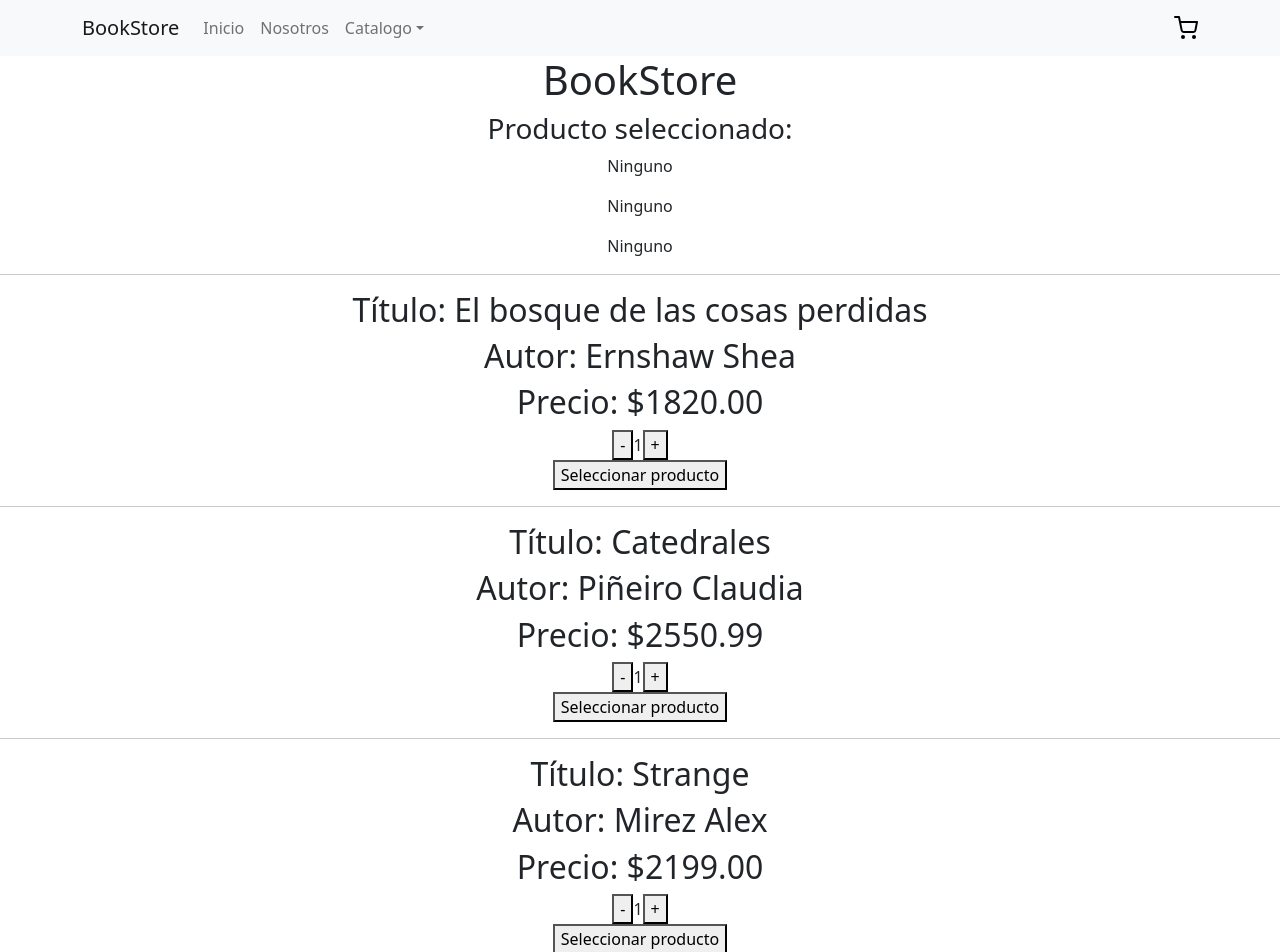
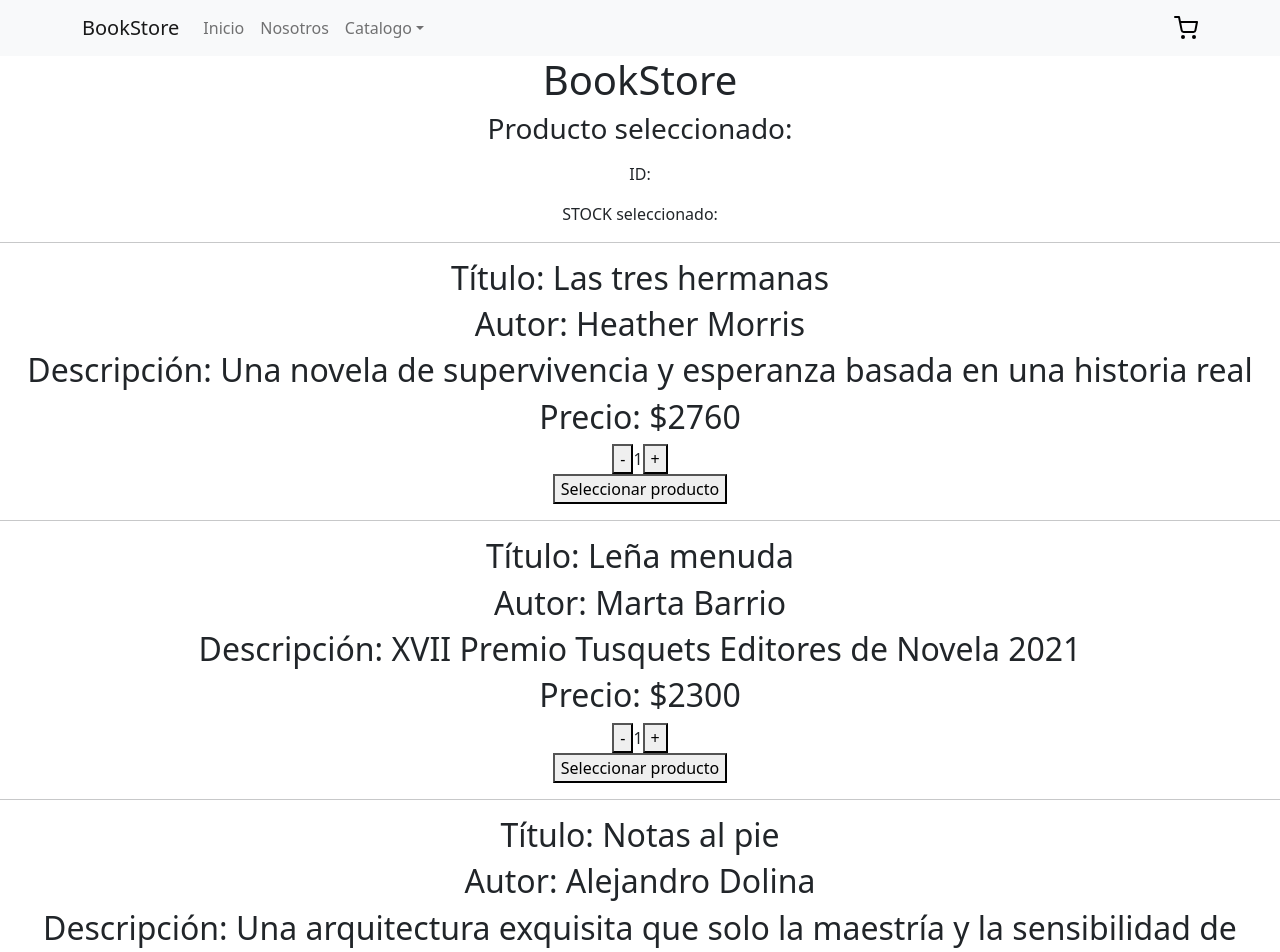
Before and after one commit to NoeliaLezcano/e-commerce-react, a React (Create React App) app: page / in a window 1280 px wide. Shown: the top 952 px of the page. Built offline with nearby package versions, Linux system fonts and the light colour scheme.

Commit message:
Desafío: Catálogo con MAPS y Promises

```diff
--- a/src/components/item-counter/ItemCount.js
+++ b/src/components/item-counter/ItemCount.js
@@ -1,7 +1,11 @@
-import React, { useState } from "react";
+import React, { useEffect, useState } from "react";
 
-const ItemCounter = ({ stock, initial}) => {
+const ItemCounter = ({ stock, initial, setSotckSelected}) => {
   const [counter, setCounter] = useState(initial);
+
+  useEffect(() => {
+    setSotckSelected(counter);
+  }, [counter]);
 
   const minusCounter = () => {
     if (counter <= initial) return;
--- /dev/null
+++ b/src/components/item-list/ItemList.js
@@ -0,0 +1,18 @@
+import React from 'react'
+import Item from "../item/Item";
+
+const ItemList = ({ productos, setSelectedItem }) => {
+
+    return (
+
+        <div>
+
+            {
+                productos.map((producto) => <Item key={producto.id} {...producto} setSelectedItem={setSelectedItem}/>)
+            }
+
+        </div>
+    )
+}
+
+export default ItemList
--- a/src/components/item/Item.js
+++ b/src/components/item/Item.js
@@ -1,15 +1,25 @@
+import { useState } from "react";
 import ItemCounter from "../item-counter/ItemCount";
 
-const Item = ({name, author, price, id, setSelectedItem}) => {
-    const selectItem = () => setSelectedItem({ name, price, id })
-  return <div>
-      <h2>Título: {name} </h2>
-      <h2>Autor: {author}</h2>
-      <h2>Precio: ${price} </h2>
-      <ItemCounter stock={10} initial={1} />
-      <button onClick={selectItem}>Seleccionar producto</button>
-      <hr/>
-  </div>;
+const Item = ({ id, title, author, description, price, stock, setSelectedItem }) => {
+  const [sotckSelected, setSotckSelected] = useState(0);
+
+  const selectItem = () =>
+    setSelectedItem({ id, title, author, description, price, stock: sotckSelected });
+
+  return (
+    <>
+      <div>
+        <h2>Título: {title}</h2>
+        <h2>Autor: {author}</h2>
+        <h2>Descripción: {description}</h2>
+        <h2>Precio: ${price} </h2>
+        <ItemCounter stock={stock} initial={1} setSotckSelected={setSotckSelected} />
+        <button onClick={selectItem}>Seleccionar producto</button>
+      </div>
+      <hr />
+    </>
+  );
 };
 
 export default Item;
--- a/src/components/items-list-container/ItemListContainer.js
+++ b/src/components/items-list-container/ItemListContainer.js
@@ -1,33 +1,47 @@
-import { useState } from "react";
-import Item from "../item/Item";
+import { useEffect, useState } from "react";
+import { productsAPI } from "../../helpers/promises";
+import ItemList from "../item-list/ItemList"
 
-const items = [
-    { id: "1", name: "El bosque de las cosas perdidas", price: "1820.00", author: "Ernshaw Shea" },
-    { id: "2", name: "Catedrales", price: "2550.99", author: "Piñeiro Claudia" },
-    { id: "3", name: "Strange", price: "2199.00", author: "Mirez Alex" },
-    { id: "4", name: "La paciente silencionsa", price: "3100.00", author: "Michaelides Alex" },
-  ];
 
 const ItemListContainer = () => {
-    const[selectedItem, setSelectedItem] = useState (null);
+  const[selectedItem, setSelectedItem] = useState (null);
+  const [products, setProducts] = useState([]);
+  const [loading, setLoading] = useState(true);
+
+  useEffect(() => {
+    getProducts();
+  }, []);
+
+  const getProducts = async () => {
+    try {
+      const result = await productsAPI;
+      setProducts(result);
+    } catch (error) {
+      console.log({ error });
+    } finally {
+      setLoading(false);
+      console.log("Finalización del consumo de la API productsAPI");
+    }
+  };
+
+  if (loading) {
+    return <h1>Cargando...</h1>;
+  }
 
   return (
       <div>
         <h3>Producto seleccionado: </h3>
-        <p>{selectedItem ? selectedItem.name : "Ninguno"}</p>
-        <p>{selectedItem ? selectedItem.price : "Ninguno"}</p>
-        <p>{selectedItem ? selectedItem.id : "Ninguno"}</p>
+        <p>{selectedItem && selectedItem.title}</p>
+        <p>{selectedItem && selectedItem.author}</p>
+        <p>{selectedItem && selectedItem.description}</p>
+        <p>{selectedItem && selectedItem.price}</p>
+        <p>ID: {selectedItem && selectedItem.id}</p>
+        <p>STOCK seleccionado: {selectedItem && selectedItem.stock}</p>
         <hr />
-        {items.map(({id, name,author, price}) => (
-            <Item
-                key={id}
-                id = {id}
-                name={name}
-                author={author}
-                price={price}
-                setSelectedItem={setSelectedItem}
-            />
-        ))}
+        {/*products.map((product) => (
+          <Item key={product.id} {...product} setSelectedItem={setSelectedItem} />
+        ))*/}
+        <ItemList productos={products} setSelectedItem={setSelectedItem} />
 
       </div>
     );
--- /dev/null
+++ b/src/data/products.js
@@ -0,0 +1,34 @@
+export const products = [
+    {
+      id: "1",
+      title: "Las tres hermanas",
+      author: "Heather Morris",
+      description: "Una novela de supervivencia y esperanza basada en una historia real",
+      price: "2760",
+      stock: 8,
+    },
+    {
+      id: "2",
+      title: "Leña menuda",
+      author: "Marta Barrio",
+      description: "XVII Premio Tusquets Editores de Novela 2021",
+      price: "2300",
+      stock: 12,
+    },
+    {
+      id: "3",
+      title: "Notas al pie",
+      author: "Alejandro Dolina",
+      description: "Una arquitectura exquisita que solo la maestría y la sensibilidad de Alejandro Dolina es capaz de sostener.",
+      price: "1900",
+      stock: 30,
+    },
+    {
+      id: "4",
+      title: "La cocinera de Castamar",
+      author: "Fernando J. Múñez",
+      description: "Un drama romántico y de época lleno de intrigas, envidias y secretos. ",
+      price: "3300",
+      stock: 15,
+    },
+  ];
--- /dev/null
+++ b/src/helpers/promises.js
@@ -0,0 +1,8 @@
+import { products } from "../data/products";
+
+export const productsAPI = new Promise((resolve, reject) => {
+  setTimeout(() => {
+    // reject("Message Error from Reject");
+    resolve(products);
+  }, 2000);
+});
```
